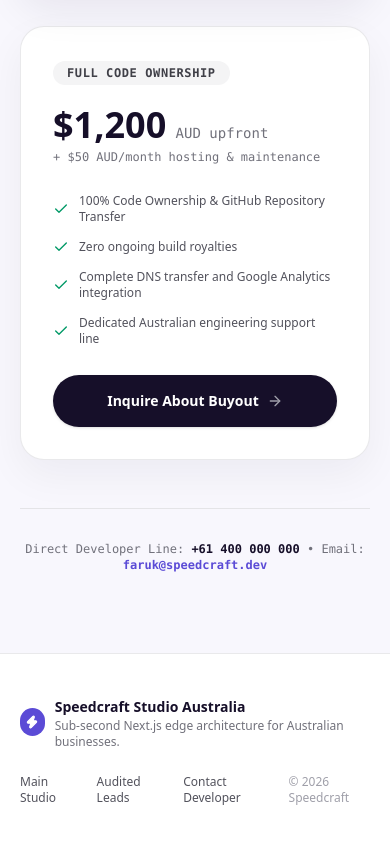
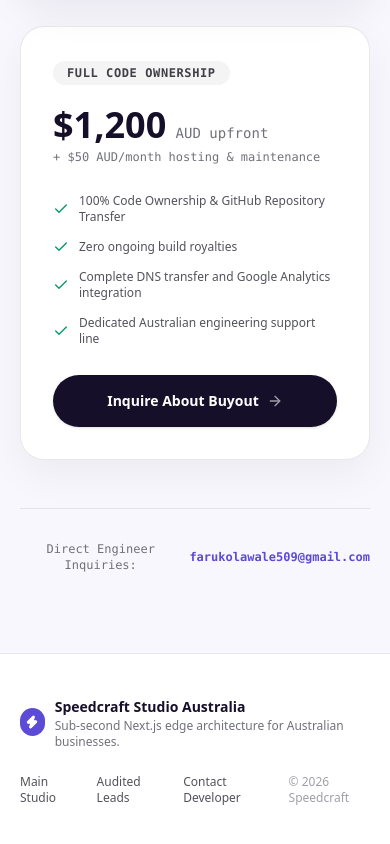
Before and after one commit to faruk-olawale/agency-landing-page, a Next.js app: page /preview in a window 390 px wide. Shown: the part 5028-5872 px from the top of the page. Built offline with nearby package versions, Linux system fonts and the light colour scheme; no server answers.

Commit message:
fix: update developer contact to farukolawale509@gmail.com and remove placeholder phone

```diff
--- a/src/app/preview/[slug]/page.tsx
+++ b/src/app/preview/[slug]/page.tsx
@@ -819,7 +819,7 @@
               </div>
 
               <a
-                href={`mailto:faruk@speedcraft.dev?subject=${encodeURIComponent(`Activate $150/mo Prototype for ${lead.company}`)}&body=${encodeURIComponent(`Hi Faruk,\n\nI reviewed the live sub-second prototype for ${lead.company} (${lead.website}).\n\nLet's get this activated under the $150 AUD/month plan.\n\nPhone: ${lead.phone}\nCompany: ${lead.company}\nBest time to call:`)}`}
+                href={`mailto:farukolawale509@gmail.com?subject=${encodeURIComponent(`Activate $150/mo Prototype for ${lead.company}`)}&body=${encodeURIComponent(`Hi Faruk,\n\nI reviewed the live sub-second prototype for ${lead.company} (${lead.website}).\n\nLet's get this activated under the $150 AUD/month plan.\n\nPhone: ${lead.phone}\nCompany: ${lead.company}\nBest time to call:`)}`}
                 className="w-full py-4 rounded-full bg-[#5B4BD6] hover:bg-[#4939C7] text-white font-bold text-sm text-center transition-all shadow-md flex items-center justify-center gap-2"
               >
                 <span>Claim $150/mo Plan</span>
@@ -863,7 +863,7 @@
               </div>
 
               <a
-                href={`mailto:faruk@speedcraft.dev?subject=${encodeURIComponent(`Buyout Option for ${lead.company}`)}&body=${encodeURIComponent(`Hi Faruk,\n\nI want to discuss the $1,200 one-time build option for ${lead.company}.\n\nPlease call me or reply here.`)}`}
+                href={`mailto:farukolawale509@gmail.com?subject=${encodeURIComponent(`Buyout Option for ${lead.company}`)}&body=${encodeURIComponent(`Hi Faruk,\n\nI want to discuss the $1,200 one-time build option for ${lead.company}.\n\nPlease call me or reply here.`)}`}
                 className="w-full py-4 rounded-full bg-[#160F29] hover:bg-zinc-800 text-white font-bold text-sm text-center transition-all shadow-sm flex items-center justify-center gap-2"
               >
                 <span>Inquire About Buyout</span>
@@ -872,8 +872,11 @@
             </div>
           </div>
 
-          <div className="text-center pt-8 border-t border-zinc-200 text-xs text-zinc-500 font-mono">
-            Direct Developer Line: <a href="tel:+61400000000" className="text-[#160F29] font-bold hover:underline">+61 400 000 000</a> • Email: <a href="mailto:faruk@speedcraft.dev" className="text-[#5B4BD6] font-bold hover:underline">faruk@speedcraft.dev</a>
+          <div className="text-center pt-8 border-t border-zinc-200 text-xs text-zinc-500 font-mono flex items-center justify-center gap-2">
+            <span>Direct Engineer Inquiries:</span>
+            <a href="mailto:farukolawale509@gmail.com" className="text-[#5B4BD6] font-bold hover:underline">
+              farukolawale509@gmail.com
+            </a>
           </div>
         </div>
       </section>
@@ -894,7 +897,7 @@
           <div className="flex items-center gap-6 text-xs text-zinc-600 font-medium">
             <Link href="/" className="hover:text-[#5B4BD6]">Main Studio</Link>
             <Link href="/outreach" className="hover:text-[#5B4BD6]">Audited Leads</Link>
-            <a href="mailto:faruk@speedcraft.dev" className="hover:text-[#5B4BD6]">Contact Developer</a>
+            <a href="mailto:farukolawale509@gmail.com" className="hover:text-[#5B4BD6]">Contact Developer</a>
             <span className="text-zinc-400">© 2026 Speedcraft</span>
           </div>
         </div>
```
